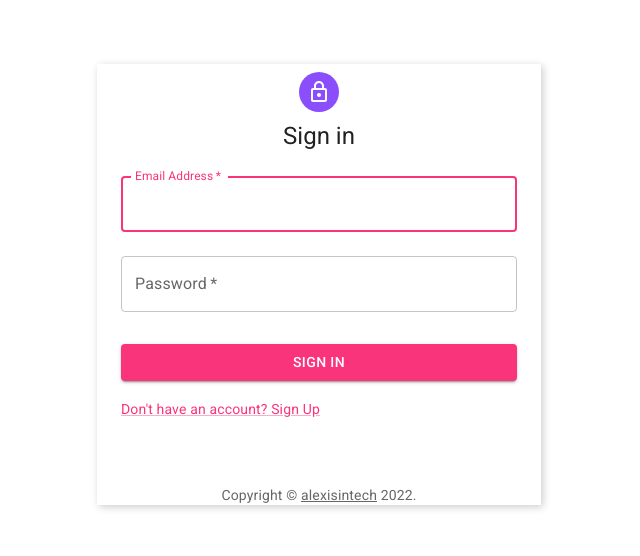
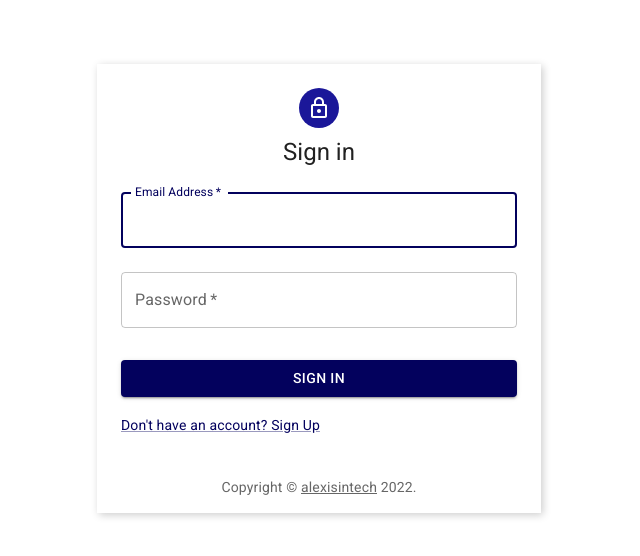
Before and after one commit to alexisintech/seize-the-day, a React (Vite) app in the folder client/: page /login in a window 1280 px wide. Shown: the top 556 px of the page, without its empty margins (321-961 px from the left). Built offline with nearby package versions, Linux system fonts and the light colour scheme.

Commit message:
Update Login.jsx

```diff
--- a/client/src/pages/Login.jsx
+++ b/client/src/pages/Login.jsx
@@ -2,8 +2,6 @@ import Avatar from "@mui/material/Avatar";
 import Button from "@mui/material/Button";
 import CssBaseline from "@mui/material/CssBaseline";
 import TextField from "@mui/material/TextField";
-import FormControlLabel from "@mui/material/FormControlLabel";
-import Checkbox from "@mui/material/Checkbox";
 import Link from "@mui/material/Link";
 import Box from "@mui/material/Box";
 import LockOutlinedIcon from "@mui/icons-material/LockOutlined";
@@ -17,32 +15,53 @@ const { augmentColor } = palette;
 const createColor = (mainColor) => augmentColor({ color: { main: mainColor } });
 const theme = createTheme({
   palette: {
-    primary: createColor("#FA347B"),
-    secondary: createColor("#8A4EFC"),
+    primary: createColor("#03015d"),
+    secondary: createColor("#1b1799"),
     light: createColor("#EEE"),
-    lightAlt: createColor("#61759b"),
-    dark: createColor("#131A26"),
-    darkAlt: createColor("#202B3E"),
   },
 });
 
+const api_base =
+  process.env.NODE_ENV === "development"
+    ? "http://localhost:2222"
+    : "replace with railway URL";
+
 export default function Login() {
-  const handleSubmit = (event) => {
+  const handleSubmit = async (event) => {
     event.preventDefault();
     const data = new FormData(event.currentTarget);
-    console.log({
-      email: data.get("email"),
-      password: data.get("password"),
-    });
+    try {
+      await fetch(api_base + "/login", {
+        method: "POST",
+        headers: {
+          "Content-Type": "multipart/form-data",
+        },
+        body: JSON.stringify(data),
+      });
+    } catch (err) {
+      console.log(err);
+    }
+    // console.log({
+    //   email: data.get("email"),
+    //   password: data.get("password"),
+    // });
   };
 
   return (
     <ThemeProvider theme={theme}>
-      <Container component="main" maxWidth="xs" className="box--shadow">
+      <Container
+        component="main"
+        maxWidth="xs"
+        className="box--shadow"
+        sx={{
+          paddingTop: 2,
+          paddingBottom: 2,
+          marginTop: 8,
+        }}
+      >
         <CssBaseline />
         <Box
           sx={{
-            marginTop: 8,
             display: "flex",
             flexDirection: "column",
             alignItems: "center",
@@ -62,22 +81,22 @@ export default function Login() {
           >
             <TextField
               margin="normal"
+              autoFocus
               required
               fullWidth
               id="email"
               label="Email Address"
               name="email"
               autoComplete="email"
-              autoFocus
             />
             <TextField
               margin="normal"
               required
               fullWidth
+              id="password"
+              label="Password"
               name="password"
-              label="Password"
               type="password"
-              id="password"
               autoComplete="current-password"
             />
             <Button
@@ -93,7 +112,7 @@ export default function Login() {
             </Link>
           </Box>
         </Box>
-        <Copyright sx={{ mt: 8, mb: 4 }} />
+        <Copyright sx={{ mt: 5 }} />
       </Container>
     </ThemeProvider>
   );
```
